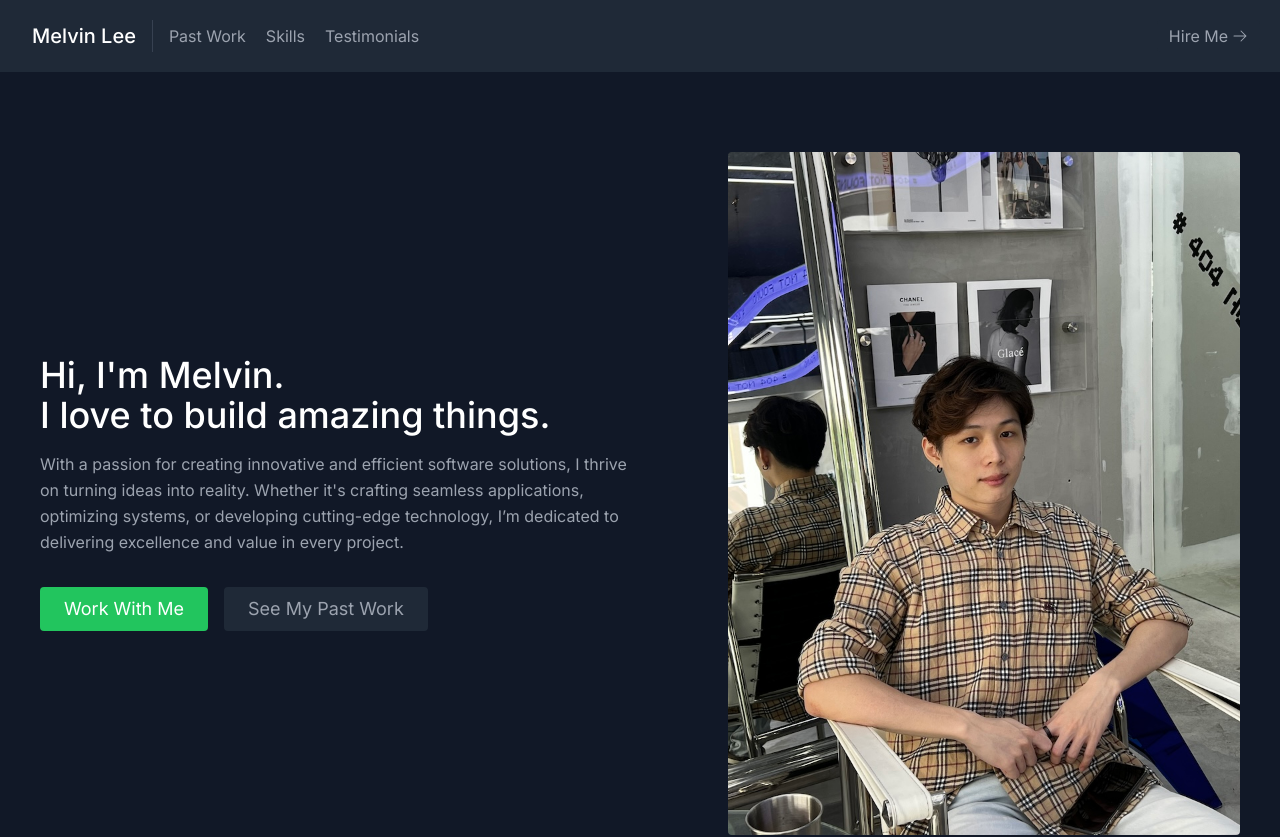
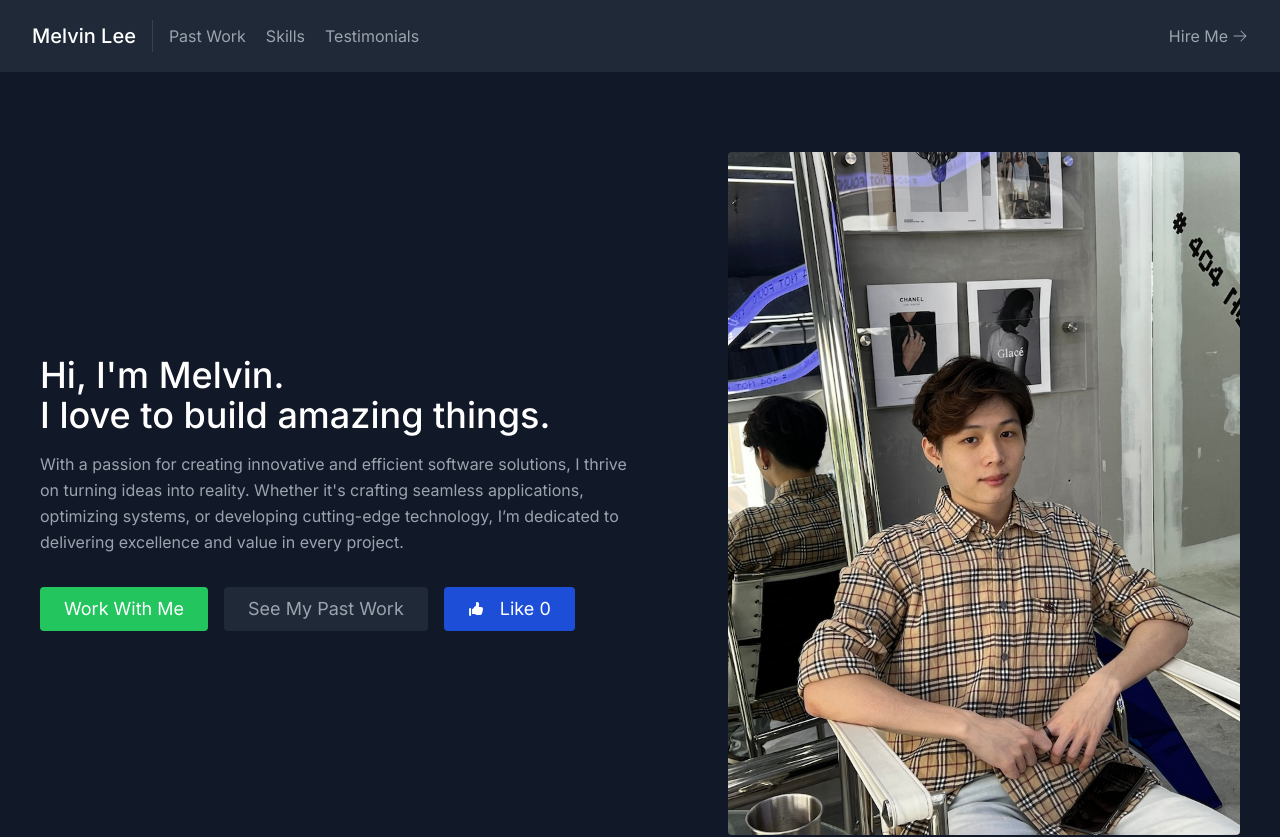
Before and after one commit to leechiahwa/my-portfolio, a Next.js app: page / in a window 1280 px wide. Shown: the top 837 px of the page. Built offline with nearby package versions, Linux system fonts and the light colour scheme.

Commit message:
Feat: add like button that adds a heart for every 10 likes

```diff
--- a/src/app/components/About.js
+++ b/src/app/components/About.js
@@ -1,6 +1,12 @@
-import React from 'react'
+"use client";
+import React, { useState } from "react";
 
 export default function About() {
+  const [count, setCount] = useState(0);
+  const handleCount = () => {
+    setCount(count + 1);
+  };
+
   return (
     <section id="about">
       <div className="container mx-auto flex px-10 py-20 md:flex-row flex-col items-center">
@@ -11,19 +17,41 @@ export default function About() {
             things.
           </h1>
           <p className="mb-8 leading-relaxed">
-          With a passion for creating innovative and efficient software solutions, I thrive on turning ideas into reality. Whether it&apos;s crafting seamless applications, optimizing systems, or developing cutting-edge technology, I’m dedicated to delivering excellence and value in every project.
+            With a passion for creating innovative and efficient software
+            solutions, I thrive on turning ideas into reality. Whether it&apos;s
+            crafting seamless applications, optimizing systems, or developing
+            cutting-edge technology, I’m dedicated to delivering excellence and
+            value in every project.
           </p>
           <div className="flex justify-center">
             <a
               href="#contact"
-              className="inline-flex text-white bg-green-500 border-0 py-2 px-6 focus:outline-none hover:bg-green-600 rounded text-lg">
+              className="inline-flex text-white bg-green-500 border-0 py-2 px-6 focus:outline-none hover:bg-green-600 rounded text-lg"
+            >
               Work With Me
             </a>
             <a
               href="#projects"
-              className="ml-4 inline-flex text-gray-400 bg-gray-800 border-0 py-2 px-6 focus:outline-none hover:bg-gray-700 hover:text-white rounded text-lg">
+              className="ml-4 inline-flex text-gray-400 bg-gray-800 border-0 py-2 px-6 focus:outline-none hover:bg-gray-700 hover:text-white rounded text-lg"
+            >
               See My Past Work
             </a>
+            {/* Likes button */}
+            <button
+              className="ml-4 inline-flex text-white bg-blue-700 border-0 py-2 px-6 focus:outline-none hover:bg-gray-700 hover:text-white rounded text-lg items-center"
+              onClick={handleCount}
+            >
+              <svg
+                xmlns="http://www.w3.org/2000/svg"
+                viewBox="0 0 16 16"
+                fill="currentColor"
+                className="size-4 mr-4 "
+              >
+                <path d="M2.09 15a1 1 0 0 0 1-1V8a1 1 0 1 0-2 0v6a1 1 0 0 0 1 1ZM5.765 13H4.09V8c.663 0 1.218-.466 1.556-1.037a4.02 4.02 0 0 1 1.358-1.377c.478-.292.907-.706.989-1.26V4.32a9.03 9.03 0 0 0 0-2.642c-.028-.194.048-.394.224-.479A2 2 0 0 1 11.09 3c0 .812-.08 1.605-.235 2.371a.521.521 0 0 0 .502.629h1.733c1.104 0 2.01.898 1.901 1.997a19.831 19.831 0 0 1-1.081 4.788c-.27.747-.998 1.215-1.793 1.215H9.414c-.215 0-.428-.035-.632-.103l-2.384-.794A2.002 2.002 0 0 0 5.765 13Z" />
+              </svg>
+              {count > 1 ? "Likes" : "Like"} {count}{" "}
+              {"❤️".repeat(Math.floor(count / 10))}
+            </button>
           </div>
         </div>
         <div className="lg:max-w-lg lg:w-full md:w-1/2 w-5/6">
@@ -35,5 +63,5 @@ export default function About() {
         </div>
       </div>
     </section>
-  )
+  );
 }
```
